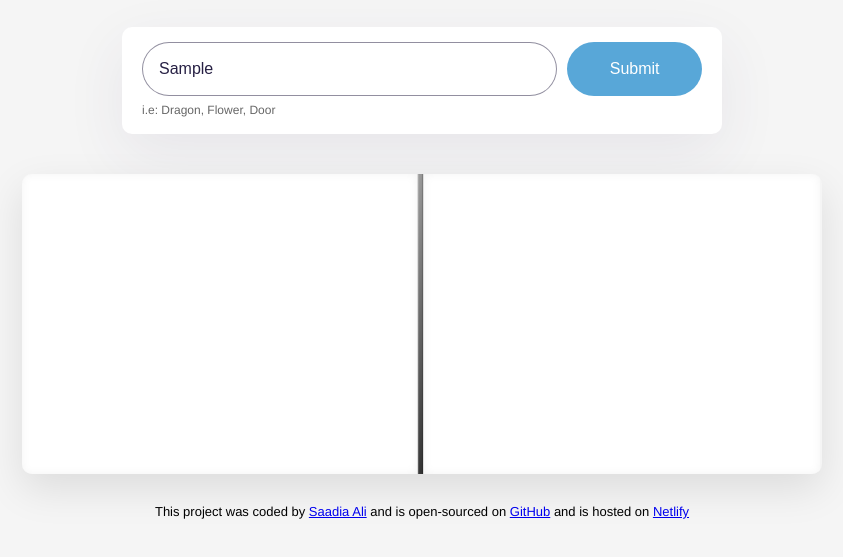
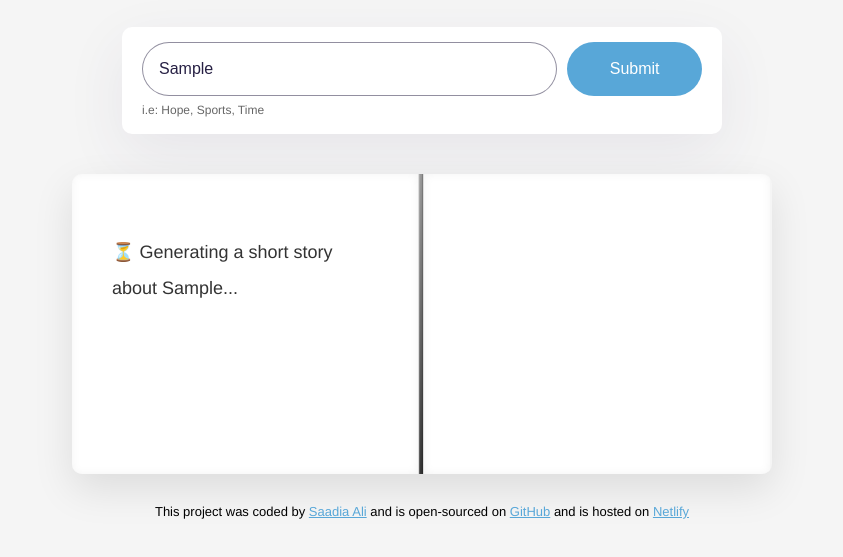
Before and after one commit to Sali459/short-story-generator, a plain HTML site: page index.html in a window 1280 px wide. Both pictures are taken after typing "Sample" into the empty fields and a click on the input 852 px from the left and 166 px from the top of the page. Shown: the part 97-654 px from the top of the page, without its empty margins (218-1061 px from the left). Drawn offline with nearby package versions, Linux system fonts and the light colour scheme; no server answers.

Commit message:
Created the page design to accomodate AI output

````diff
--- a/index.html
+++ b/index.html
@@ -27,17 +27,19 @@
         />
         <input type="submit" class="submit-button"/>
       </form>
-      <div class="hint">i.e: Dragon, Flower, Door</div>
+      <div class="hint">i.e: Hope, Sports, Time</div>
       </div>
     </div>
       <div class="book-format">
       <div class="book-page left-page">
+        <div class="page-content" id="leftPage"></div>
       </div>
       <div class="book-spine"></div>
       <div class="book-page right-page">
+        <div class="page-content" id="rightPage"></div>
   </div>
       <div class="line"></div>
-      <div class="story hidden" id="story"></div>
+
     </div>
 
     </main>
--- a/src/index.js
+++ b/src/index.js
@@ -4,10 +4,31 @@ function generateStory(event) {
   let apiKey = "a8boetdc4878122040379fe8f04a70c1";
   let instructionsInput = document.querySelector("#user-instructions");
   let context =
-    "You are a successful author who writes novels and loves to write interesting and unique short stories. Your mission is to generate an 8 line story in basic HTML but do not show the '```html'. Make sure you follow the user instructions. Sign the poem with 'SheCodes AI' inside <strong> element";
+    "You are a successful author. Your task is to generate a consistent 6-line short story formatted like an open book: 3 lines on the left page and 3 lines on the right. Every story must follow this structure: one sentence per line, no title, no additional spacing or paragraphs. Add a <br> after each line. The formatting should remain identical each time. End the last line with <strong>SheCodes AI</strong>. Use only basic HTML with no markdown or code blocks.";
   let prompt = `User instructions: Generate a short story about ${instructionsInput.value}`;
-  let apiUrl =
-    "https://api.shecodes.io/ai/v1/generate?prompt=${prompt}&context=${context}&key=${apiKey}";
+  let apiUrl = `https://api.shecodes.io/ai/v1/generate?prompt=${prompt}&context=${context}&key=${apiKey}`;
+
+  let leftPageElement = document.querySelector("#leftPage");
+  let rightPageElement = document.querySelector("#rightPage");
+
+  leftPageElement.innerHTML = `⏳ Generating a short story about ${instructionsInput.value}...`;
+  rightPageElement.innerHTML = ``;
+
+  axios.get(apiUrl).then(function (response) {
+    let story = response.data.answer;
+
+    const lines = story.trim().split(/<br\s*\/?>|\n/);
+
+    while (lines.length < 6) {
+      lines.push("&nbsp;");
+    }
+
+    const leftLines = lines.slice(0, 3).join("<br>");
+    const rightLines = lines.slice(3).join("<br>");
+
+    leftPageElement.innerHTML = leftLines;
+    rightPageElement.innerHTML = rightLines;
+  });
 }
 
 let storyFormElement = document.querySelector("#story-generator-form");
--- a/src/style.css
+++ b/src/style.css
@@ -4,6 +4,7 @@ body {
 }
 
 a {
+  color: rgb(88, 167, 216);
 }
 
 .container {
@@ -69,7 +70,7 @@ form {
   align-items: stretch;
   background: #f5f5f5;
   margin: 30px auto;
-  max-width: 800px;
+  max-width: 700px;
   border-radius: 10px;
   box-shadow: 0 15px 40px rgba(0, 0, 0, 0.1);
   overflow: hidden;
@@ -77,7 +78,7 @@ form {
 
 .book-page {
   width: 50%;
-  padding: 30px;
+  padding: 60px 40px;
   background-color: white;
   box-shadow: inset 0 0 10px rgba(0, 0, 0, 0.05);
   position: relative;
@@ -99,11 +100,21 @@ form {
 }
 
 .page-content {
-  font-family: Georgia, serif;
-  font-size: 16px;
-  line-height: 1.8;
+  display: flex;
+  flex-direction: column;
+  justify-content: start;
+  height: 100%;
+  font-family: Helvetica, Arial;
+  font-size: 18px;
+  line-height: 2; /* consistent line spacing */
   color: #333;
-  text-align: justify;
+  white-space: pre-line;
+}
+
+strong {
+  display: block;
+  text-align: right;
+  margin-top: 20px;
 }
 
 .line {
@@ -117,12 +128,8 @@ form {
   background-color: white;
   padding: 15px;
   line-height: 2;
-  border-left: 3px solid #db1f48;
+  border-left: 3px solid;
   box-shadow: 0px 4px 30px 0px rgba(39, 33, 66, 0.03);
-}
-
-.hidden {
-  display: none;
 }
 
 footer {
````
